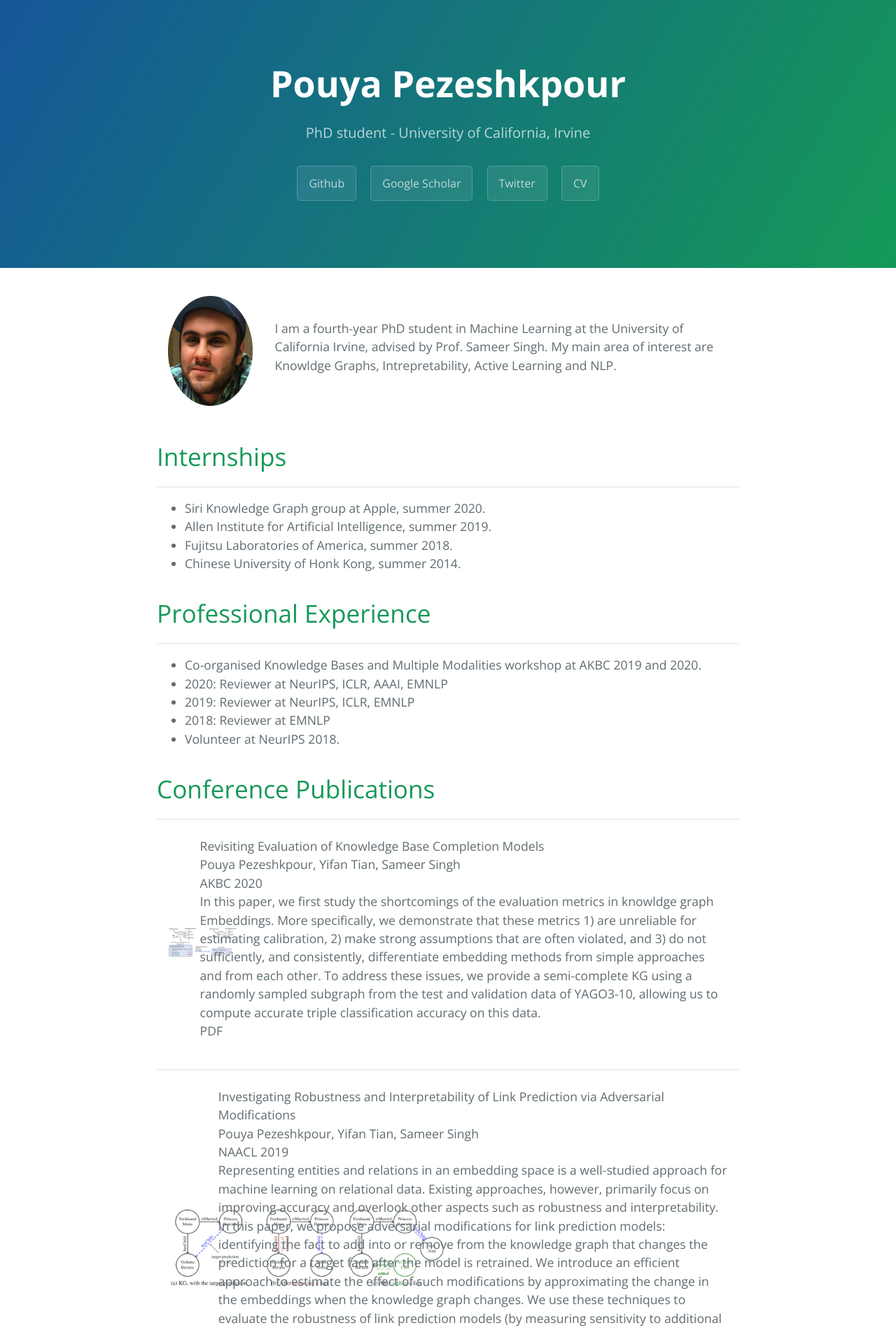
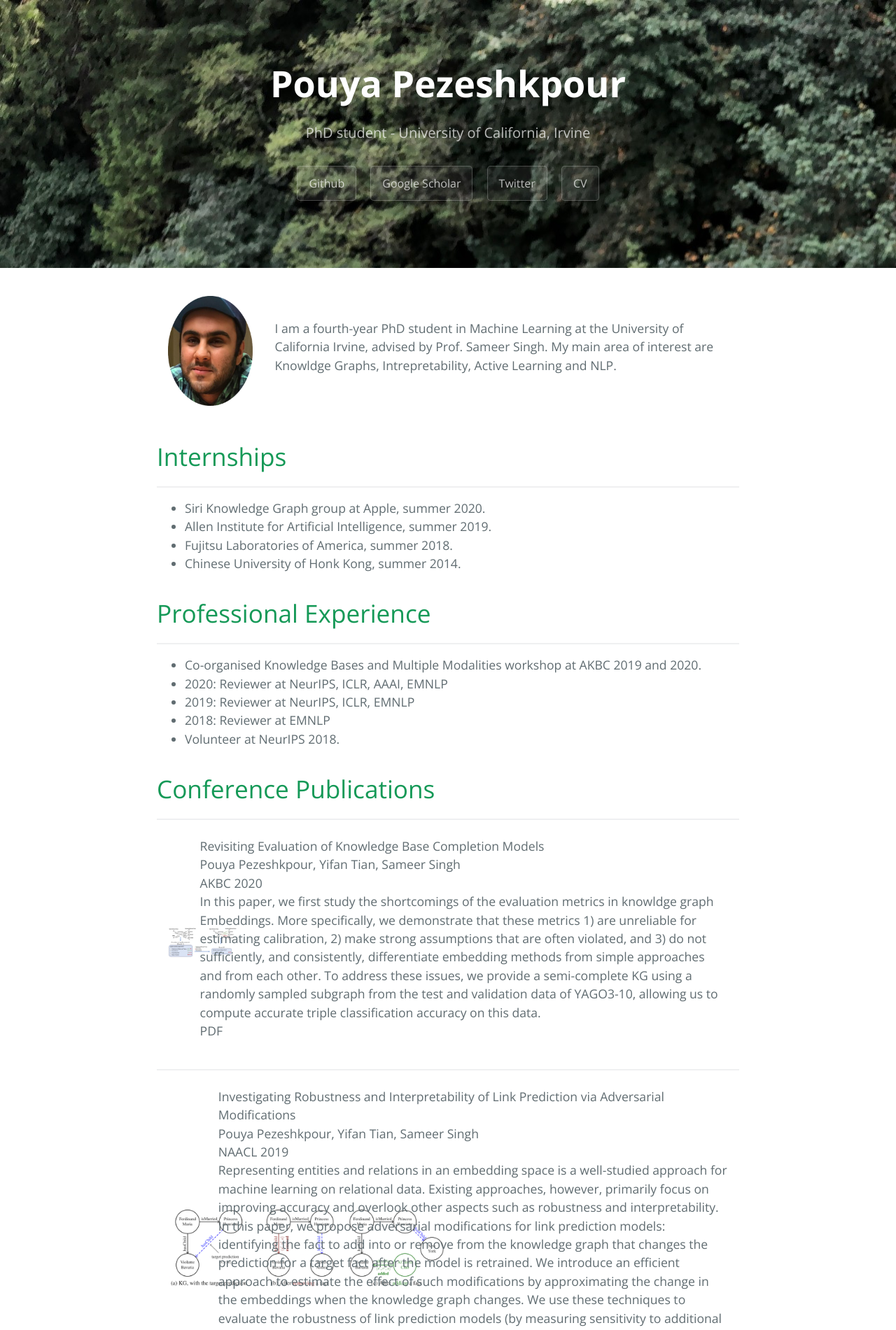
Before and after one commit to pouyapez/pouyapez.github.io, a Jekyll site: the page built from index.md, in a window 1280 px wide. Shown: the top 1901 px of the page at 70% size. Built offline with Jekyll 4.4.1, drawn with Linux system fonts in a browser that asks for light colours.

Commit message:
Update jekyll-theme-cayman.scss

```diff
--- a/_sass/jekyll-theme-cayman.scss
+++ b/_sass/jekyll-theme-cayman.scss
@@ -109,7 +109,7 @@ a {
   color: $header-heading-color;
   text-align: center;
   background-color: $header-bg-color;
-  background-image: linear-gradient(120deg, $header-bg-color-secondary, $header-bg-color);
+  background-image: url("/images/jump.JPG");//linear-gradient(120deg, $header-bg-color-secondary, $header-bg-color);
 
   @include large {
     padding: 5rem 6rem;
```
